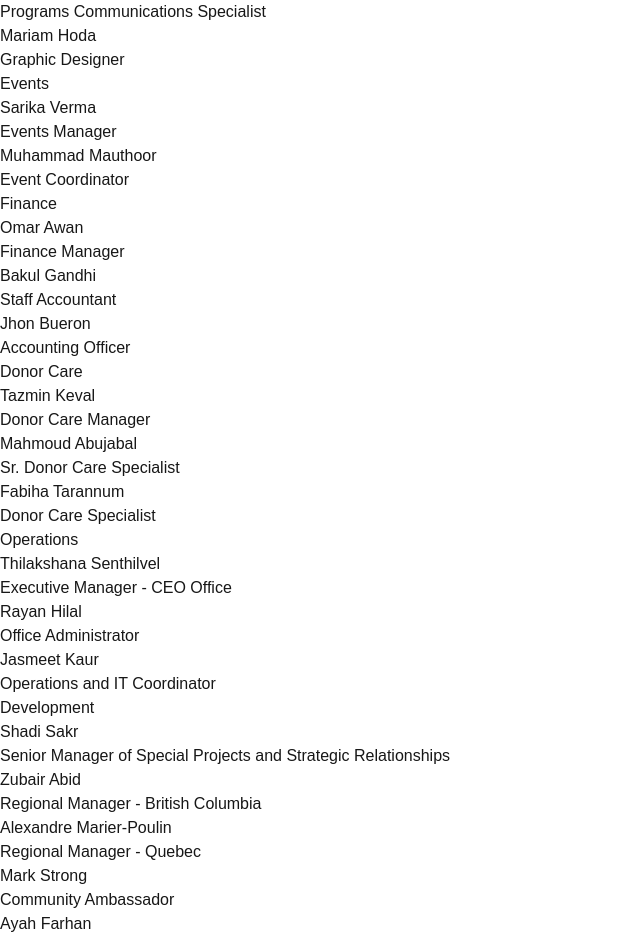
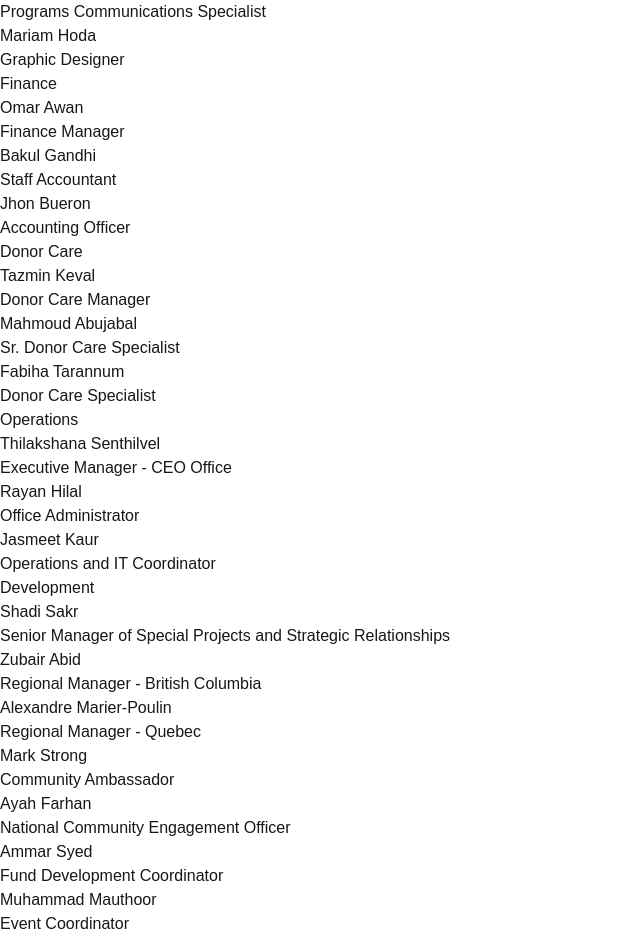
Before and after one commit to ziascode/teams, a Next.js app: page / in a window 1280 px wide. Shown: the part 1080-2019 px from the top of the page, without its empty margins (0-640 px from the left). Built offline with nearby package versions, Linux system fonts and the light colour scheme.

Commit message:
3rd push

```diff
--- a/src/app/page.tsx
+++ b/src/app/page.tsx
@@ -61,7 +61,7 @@ const teamMembers = [
         name: 'Owais Hikmat',
         position: 'Director of Development',
         email: 'owais.hikmat@pennyappeal.ca',
-        image: 'https://pennyappeal.ca/wp-content/uploads/2025/02/Owais-Hikmat-Director-of-Developmentnewnewnew.jpg',
+        image: 'https://pennyappeal.ca/wp-content/uploads/2025/02/owais.jpg',
         quote: 'Outside of your comfort zone is where magic happens.',
       },
 
@@ -133,23 +133,6 @@ const teamMembers = [
         position: 'Graphic Designer',
         image: 'https://pennyappeal.ca/wp-content/uploads/2025/02/Mariam-Hoda-Graphic-Designernewnew.jpg',
         quote: 'It\'s all good',
-      },
-    ],
-  },
-  {
-    category: 'Events',
-    members: [
-      {
-        name: 'Sarika Verma',
-        position: 'Events Manager',
-        image: 'https://pennyappeal.ca/wp-content/uploads/2025/02/Sarika-Verma-Events-Managernewnew.jpg',
-        quote: 'Don\'t trade integrity for approval; authenticity is the new cool!',
-      },
-      {
-        name: 'Muhammad Mauthoor',
-        position: 'Event Coordinator',
-        image: 'https://pennyappeal.ca/wp-content/uploads/2025/02/Muhammad-Mauthoor-Event-Coordinatornewnew.jpg',
-        quote: 'Nobody gets left behind!',
       },
     ],
   },
@@ -262,6 +245,12 @@ const teamMembers = [
         image: 'https://pennyappeal.ca/wp-content/uploads/2025/02/Ammar-Syed-Fund-Development-Coordinatornewnew.jpg',
         quote: 'It’s only a crazy dream until you do it!',
       },
+      {
+        name: 'Muhammad Mauthoor',
+        position: 'Event Coordinator',
+        image: 'https://pennyappeal.ca/wp-content/uploads/2025/02/Muhammad-Mauthoor-Event-Coordinatornewnew.jpg',
+        quote: 'Nobody gets left behind!',
+      },
     ],
   },
 
```
